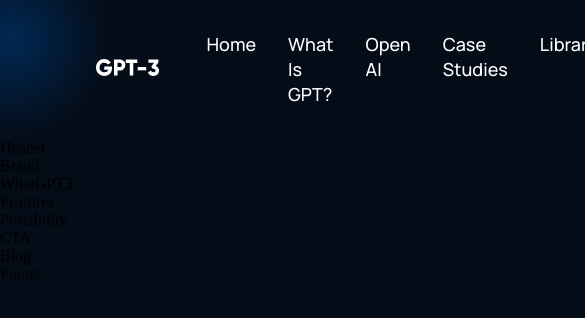
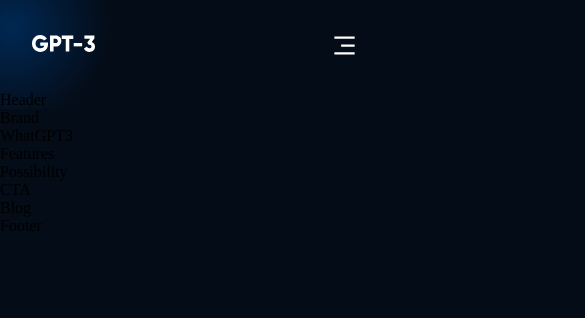
Before and after one commit to TheoKennel/gpt3_app, a React (Create React App) app: page / in a window 390 px wide. Shown: the top 318 px of the page, 585 px wide, since content can reach past the window. Built offline with nearby package versions, Linux system fonts and the light colour scheme.

Commit message:
Fin NavBar jsx + css

```diff
--- a/src/components/navbar/Navbar.jsx
+++ b/src/components/navbar/Navbar.jsx
@@ -1,7 +1,18 @@
 import React, { useState } from 'react'
-import { RiMenu3Line, RiCloseLin } from 'react-icons/ri';
+import { RiMenu3Line, RiCloseLine } from 'react-icons/ri';
 import './navbar.css';
 import logo from '../../assets/logo.svg';
+
+const Menu = () => (
+  <>
+  <p><a href="#home">Home</a></p>
+  <p><a href="#wgpt3">What is GPT?</a></p>
+  <p><a href="#possibility">Open AI</a></p>
+  <p><a href="#features">Case Studies</a></p>
+  <p><a href="#blog">Library</a></p>
+  </>
+  )
+
 const Navbar = () => {
   const [toggleMenu, setToggleMenu] = useState(false);
   return (
@@ -11,11 +22,7 @@
           <img src={logo} alt = 'logo' />
         </div>
         <div className='gpt3__navbar-links_container'>
-          <p><a href="#home">Home</a></p>
-          <p><a href="#wgpt3">What is GPT?</a></p>
-          <p><a href="#possibility">Open AI</a></p>
-          <p><a href="#features">Case Studies</a></p>
-          <p><a href="#blog">Library</a></p>
+          <Menu/>
         </div>
       </div>
       <div className='gpt3__navbar-sign'>
@@ -23,10 +30,23 @@
         <button type='button'>Sign Up</button>
       </div>
       <div className='gpt3__navbar-menu'>
-
-      </div>
-    </div>
-  )
-}
+      {toggleMenu
+          ? <RiCloseLine color="#fff" size={27} onClick={() => setToggleMenu(false)} />
+          : <RiMenu3Line  color="#fff" size={27} onClick={() => setToggleMenu(true)} />}
+        {toggleMenu && (
+          <div className='gpt3__navbar-menu_container scale-up-center'>
+            <div className='gpt3__navbar-menu_container-links'>
+              <Menu/>
+              </div>
+              <div className='gpt3__navbar-menu_container-links-sign'>
+                <p>Sign In</p>
+                <button type='button'>Sign Up</button>
+              </div>
+          </div>
+        )}
+  </div>
+</div>
+  );
+};
 
 export default Navbar
--- a/src/components/navbar/navbar.css
+++ b/src/components/navbar/navbar.css
@@ -61,3 +61,72 @@
     outline: none;
     cursor: pointer;
 }
+
+.gpt3__navbar-menu {
+    margin-left: 1rem;
+    display: none;
+    position: relative;
+}
+
+.gpt3__navbar-menu svg {
+    cursor: pointer;
+}
+
+.gpt3__navbar-menu_container {
+    display: flex;
+    justify-content: flex-end;
+    align-items: flex-end;
+    flex-direction: column;
+    text-align: end;
+    background: var(--color-footer);
+    padding: 2rem;
+    position: absolute;
+    top: 40px;
+    right: 0;
+    margin-top: 1rem;
+    min-width: 210px;
+    border-radius: 5px;
+    box-shadow: 0 0 5 rgba(0, 0, 0, 0.2);
+}
+
+.gpt3__navbar-menu_container p {
+    margin: 1rem 0;
+}
+
+.gpt3__navbar-menu_container-links-sign {
+    display: none;
+}
+
+@media screen and (max-width: 1050px){
+    .gpt3__navbar-links_container {
+        display: none;
+    }
+
+    .gpt3__navbar-menu {
+        display: flex;
+    }
+}
+
+@media screen and (max-width: 700px){
+    .gpt3__navbar {
+        padding: 2rem 4rem;
+    }
+}
+
+@media screen and (max-width: 550px){
+    .gpt3__navbar {
+        padding: 2rem;
+    }
+
+    .gpt3__navbar-sign {
+        display: none;
+    }
+
+    .gpt3__navbar-menu_container {
+        top: 20px;
+    }
+
+    .gpt3__navbar-menu_container-links-sign {
+        display: block;
+    }
+}
```
